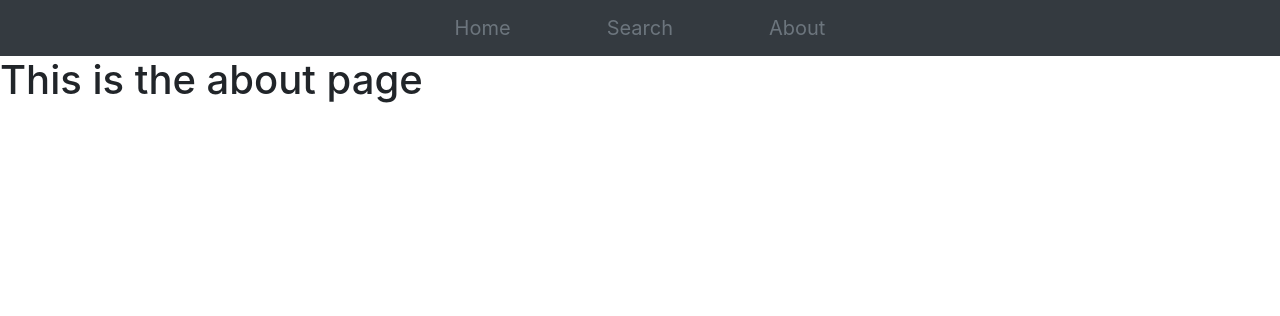
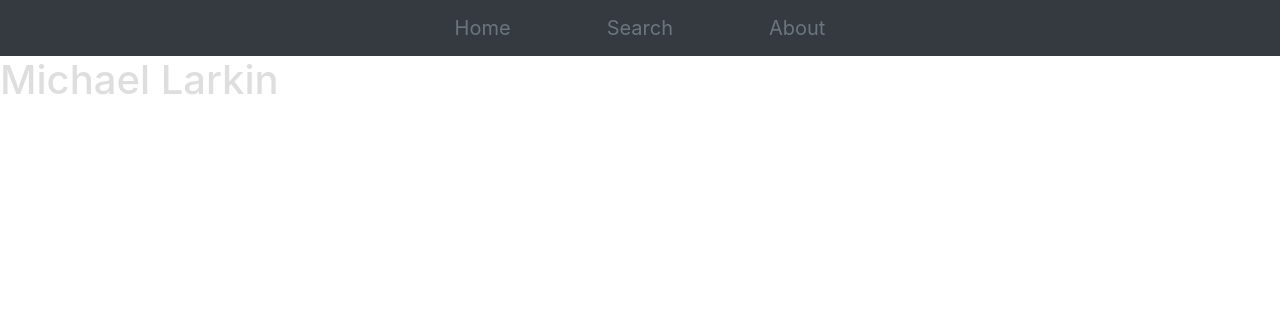
Before and after one commit to anishdhandore/HacksAndCrafts2020, a Flask app: template templates/about.html in a window 1280 px wide. Shown: the top 316 px of the page. Run offline with Flask 2, Linux system fonts and the light colour scheme; the template is opened without the code that fills it, so the values that code supplies are empty.

Commit message:
added changes

```diff
--- a/static/stylesheets/about.css
+++ b/static/stylesheets/about.css
@@ -0,0 +1,6 @@
+
+
+
+body {
+        background: rgba(0, 128, 0, 0.1) /* Green background with 10% opacity */
+    }
--- a/templates/about.html
+++ b/templates/about.html
@@ -6,8 +6,13 @@
     <link rel="stylesheet" href="https://cdn.jsdelivr.net/npm/bootstrap@4.5.3/dist/css/bootstrap.min.css" integrity="sha384-TX8t27EcRE3e/ihU7zmQxVncDAy5uIKz4rEkgIXeMed4M0jlfIDPvg6uqKI2xXr2" crossorigin="anonymous">
     <title>Our Artistic Space</title>
   </head>
-  <body>
+
+
+  <body style="color:#DEDEDE;">
     <!-- Keep Navbar the same for all webpages-->
+
+
+
     <nav class="navbar justify-content-center bg-dark">
       <a class="navbar-brand mx-5 text-muted" href="/">Home</a>
       <a class="navbar-brand mx-5 text-muted" href="/search">Search</a>
@@ -15,6 +20,6 @@
     </nav>
 
 
-    <h1>This is the about page</h1>
+    <h1>Michael Larkin</h1>
   </body>
 </html>
```
